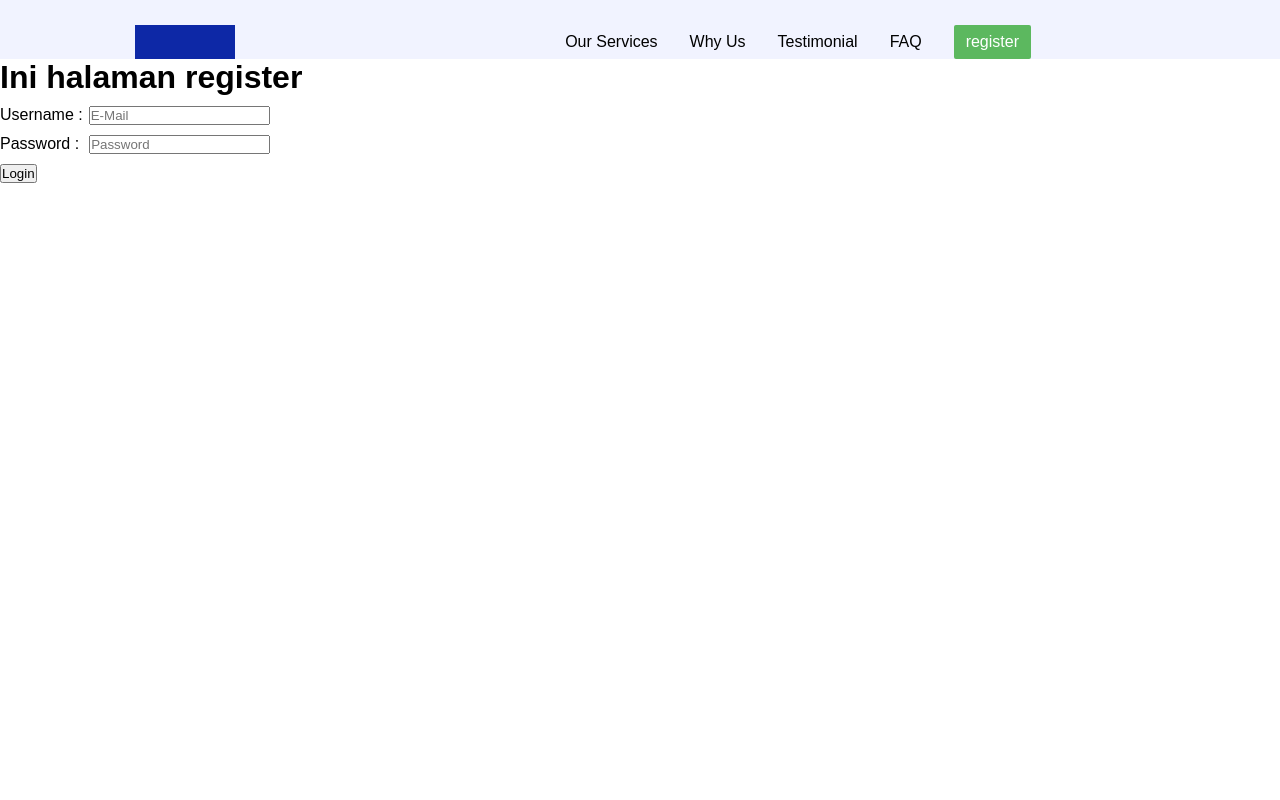
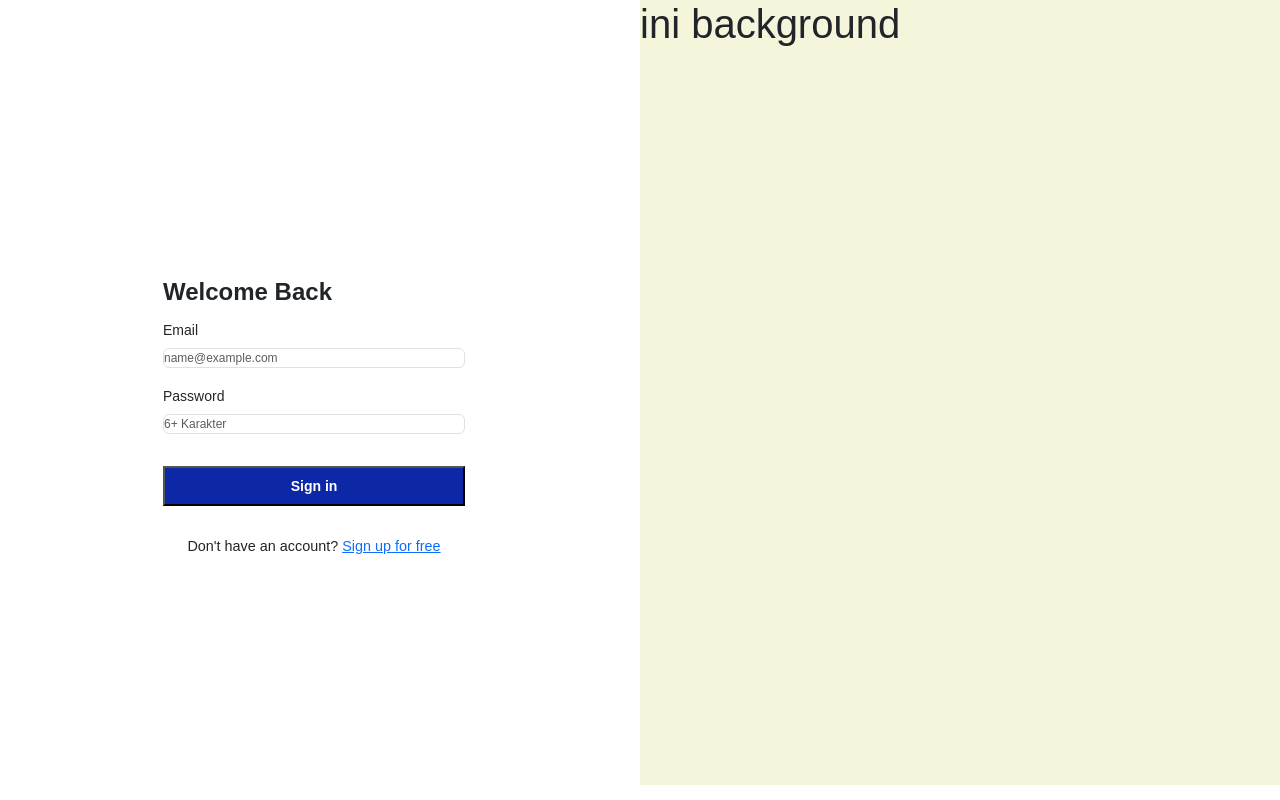
Before and after one commit to Elgara5364/F-FER23001028_14_Ste_Challenge_Gold, a React (Vite) app: page /register in a window 1280 px wide. Built offline with nearby package versions, Linux system fonts and the light colour scheme.

Commit message:
adjust register page

```diff
--- a/src/components/Header/index.jsx
+++ b/src/components/Header/index.jsx
@@ -13,11 +13,14 @@ const Header = () => {
           terbaik dengan harga terjangkau. Selalu siap melayani kebutuhanmu
           untuk sewa mobil selama 24 jam.
         </p>
-        <Link to={"/cars-search"}>
-          <p className="btn">Mulai Sewa Mobil</p>
-        </Link>
+
+        <button className="btn">
+          <Link to={"/cars-search"}>Mulai Sewa Mobil</Link>
+        </button>
       </div>
-      <img src={bgImg} alt="" />
+      <div className="img-wrapper">
+        <img src={bgImg} alt="" />
+      </div>
     </div>
   );
 };
--- a/src/components/Header/style.css
+++ b/src/components/Header/style.css
@@ -10,14 +10,15 @@
   height: 440px;
   background-color: #f1f3ff;
   display: flex;
-  padding: 118px 0 0 135px !important;
+  padding: 50px 0 0 135px !important;
 }
 
 .header .desc {
   display: flex;
+  width: 50%;
   flex-direction: column;
   gap: 16px;
-  padding-right: 32px !important;
+  padding: 80px 32px 0 0 !important;
 }
 
 .header .desc h1 {
@@ -27,21 +28,16 @@
 }
 
 .header .desc p {
-  padding-right: 100px !important;
   font-size: 14px;
   font-weight: 700;
   line-height: 20px;
+  width: 91%;
 }
 
-.header .desc .btn {
-  padding-right: 0 !important;
-}
-
-.header .desc a {
+.header .desc button {
   text-decoration: none;
   width: 140px;
   height: 36px;
-  padding: 8px 12px !important;
   box-sizing: border-box;
   background-color: #5cb85f;
   border: none;
@@ -49,23 +45,47 @@
   color: white;
 }
 
+.header .desc a {
+  color: white;
+  text-decoration: none;
+  padding: 12px 16px !important;
+}
+
+.header .img-wrapper {
+  width: 50%;
+  height: 100%;
+}
+
+.header img {
+  width: 100%;
+  height: 100%;
+}
+
 @media screen and (max-width: 360px) {
   .header {
     display: block;
     height: auto;
-    padding: 32px 16px 0 !important;
+    padding: 32px 0px 0 16px !important;
   }
 
   .header .desc {
+    width: 100%;
     margin-bottom: 24px;
   }
 
   .header .desc p {
-    padding: 0 !important;
+    /* padding: 0 !important; */
+    padding-right: 16px !important;
   }
 
   .header .desc a {
     margin-bottom: 8px;
+  }
+
+  .header .img-wrapper {
+    width: 100%;
+    height: 100%;
+    padding-right: 0 !important;
   }
 
   .header img {
--- a/src/components/Navbar/index.jsx
+++ b/src/components/Navbar/index.jsx
@@ -5,7 +5,6 @@ import { Link, useNavigate } from "react-router-dom";
 import Sidebar from "../Sidebar";
 import Menu from "../../assets/icon/fi_menu.png";
 import Close from "../../assets/icon/fi_x.png";
-// import "bootstrap/dist/css/bootstrap.min.css";
 
 const Navbar = () => {
   const [showSidebar, setshowSidebar] = useState(false);
@@ -18,8 +17,8 @@ const Navbar = () => {
   const navigate = useNavigate();
 
   const handleLogout = () => {
-    localStorage.removeItem("access_token");
-    navigate("./login");
+    localStorage.removeItem("access_token"); //hapus nama token(key) yang telah kita buat sebelumnya
+    navigate("./register");
   };
 
   return (
@@ -38,7 +37,6 @@ const Navbar = () => {
         </button>
       </div>
       <div className="nav-list">
-        {/* {!showSidebar ? <img src={Menu} alt="" /> : <img src={Close} />} */}
         <HashLink to="/#our-services1">
           <p> Our Services</p>
         </HashLink>
@@ -52,11 +50,15 @@ const Navbar = () => {
           <p>FAQ</p>
         </HashLink>
         {access_Token ? ( //Kondisi terlebih dahulu kemudian link
-          <HashLink className="register" to="/register" onClick={handleLogout}>
+          <HashLink
+            onKeyDown={handleLogout}
+            className="register"
+            to="/register"
+            onClick={handleLogout}>
             <p>Logout</p>
           </HashLink>
         ) : (
-          <Link className="register" to={"/register"}>
+          <Link onKeyDown={"/register"} className="register" to={"/register"}>
             register
           </Link>
         )}
--- a/src/components/Navbar/style.css
+++ b/src/components/Navbar/style.css
@@ -15,7 +15,7 @@ html {
   box-sizing: border-box;
   margin: auto;
   background-color: #f1f3ff;
-  padding: 25px 249px 0 135px !important;
+  padding: 25px 136px 0 !important;
   display: flex;
   justify-content: space-between;
   align-items: start;
--- a/src/pages/Register/index.jsx
+++ b/src/pages/Register/index.jsx
@@ -3,6 +3,8 @@ import "./style.css";
 import axios from "axios";
 import Navbar from "../../components/Navbar";
 import { useNavigate } from "react-router-dom";
+import "bootstrap/dist/css/bootstrap.css";
+import { Link } from "react-router-dom";
 
 const Register = () => {
   const [email, setEmail] = useState("");
@@ -59,7 +61,7 @@ const Register = () => {
 
   return (
     <div className="register">
-      <Navbar />
+      {/* <Navbar />
       <h1>Ini halaman register</h1>
       <h2>{!email.length || !password.length ? loginStatus : loginStatus}</h2>
       <ul>
@@ -79,9 +81,48 @@ const Register = () => {
           />
         </li>
       </ul>
-      <button disabled={loading} onClick={handleLogin}>
+      <button disabled={loading} onClick={handleLogin} onKeyDown={handleLogin}>
         {!loading ? "Login" : "Loading. . ."}
-      </button>
+      </button> */}
+      <div className="sign-page ">
+        <div className="container-fluid">
+          <div className="row">
+            <div className="login-area col-xl-6 ">
+              <h1> Welcome Back</h1>
+              <div class="mb-2  ">
+                <label for="exampleFormControlInput1" class="form-label">
+                  Email
+                </label>
+                <input
+                  type="email"
+                  class="form-control mb-3"
+                  id="exampleFormControlInput1"
+                  placeholder="name@example.com"
+                />
+              </div>
+              <div>
+                <label for="exampleFormControlInput1" class="form-label">
+                  Password
+                </label>
+                <input
+                  type="password"
+                  id="inputPassword5"
+                  class="form-control"
+                  aria-describedby="passwordHelpBlock"
+                  placeholder="6+ Karakter"
+                />
+              </div>
+              <button> Sign in</button>
+              <h6 className="text-center">
+                Don't have an account? <Link>Sign up for free</Link>
+              </h6>
+            </div>
+            <div className="bg col-xl-6">
+              <h1>ini background</h1>
+            </div>
+          </div>
+        </div>
+      </div>
     </div>
   );
 };
--- a/src/pages/Register/style.css
+++ b/src/pages/Register/style.css
@@ -1,4 +1,4 @@
-.register ul {
+/* .register ul {
   display: flex;
   list-style: none;
   gap: 6px;
@@ -12,4 +12,67 @@
 
 h2 {
   margin-top: 5px;
+} */
+.register {
+  /* display: flex; */
+  max-width: 1440px;
 }
+
+/* LOGIN AREA CODE START  */
+.register .sign-page .login-area {
+  /* width: auto; */
+  padding: 274px 175px 222px !important;
+  box-sizing: border-box;
+}
+
+.register .sign-page .login-area h1 {
+  font-size: 24px;
+  font-weight: 700;
+  line-height: 36px; /* 150% */
+}
+
+.register .sign-page .login-area label {
+  font-size: 14px;
+  font-weight: 400;
+  line-height: 20px; /* 142.857% */
+}
+
+.register .sign-page input {
+  /* width: 370px; */
+  margin-bottom: 31.75px;
+  color: #a5a5a5;
+  font-size: 12px;
+  font-weight: 400;
+  line-height: 18px; /* 150% */
+}
+
+.register .sign-page button {
+  width: 100%;
+  background-color: #0d28a6;
+  margin-bottom: 32px;
+  color: #fff;
+  font-size: 14px;
+  font-weight: 700;
+  line-height: 20px; /* 142.857% */
+  padding: 8px 12px !important ;
+  box-sizing: border-box;
+}
+
+h6 {
+  font-size: 0.9rem !important;
+}
+
+.register .sign-page Link {
+  color: #0d28a6;
+  font-size: 14px;
+  font-weight: 700;
+  line-height: 20px; /* 142.857% */
+  text-decoration-line: underline;
+}
+
+/* END OF LOGIN AREA CODE  */
+
+.register .bg {
+  background-color: beige;
+  /* width: 50%; */
+}
```
